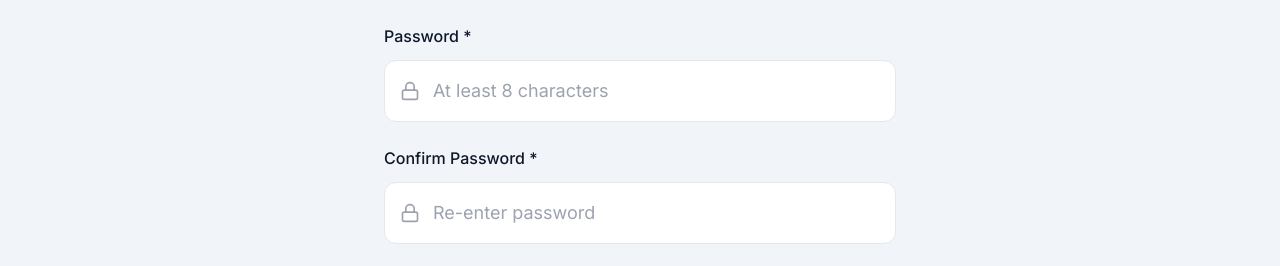
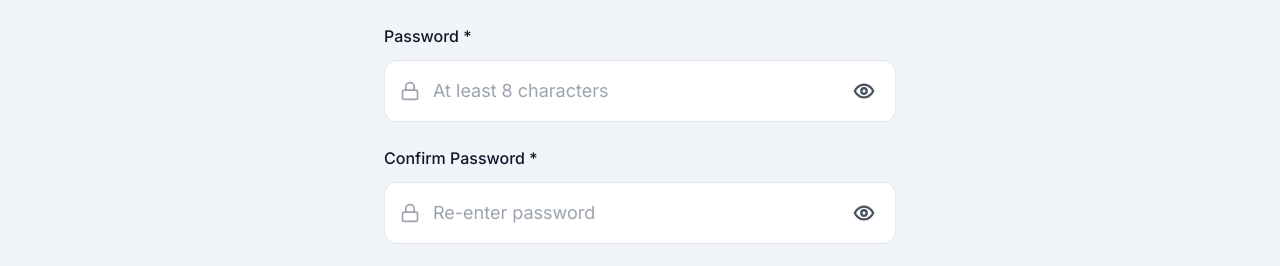
Before and after one commit to me22abd/hertsmarketplace_frontend, a React (Vite) app: page /register in a window 1280 px wide. Shown: the part 531-797 px from the top of the page. Built offline with nearby package versions, Linux system fonts and the light colour scheme; no server answers.

Commit message:
Add visible eye icon for password show/hide toggle on login and register pages

```diff
--- a/src/pages/Login.tsx
+++ b/src/pages/Login.tsx
@@ -1,6 +1,6 @@
 import { useState } from 'react';
 import { Link, useNavigate, useLocation } from 'react-router-dom';
-import { ArrowLeft, Mail, Lock } from 'lucide-react';
+import { ArrowLeft, Mail, Lock, Eye, EyeOff } from 'lucide-react';
 import { useAuthStore } from '@/store/authStore';
 import toast from 'react-hot-toast';
 import { getErrorMessage } from '@/utils/helpers';
@@ -14,6 +14,7 @@ export default function Login() {
     email: '',
     password: '',
   });
+  const [showPassword, setShowPassword] = useState(false);
 
   const from = (location.state as any)?.from?.pathname || '/home';
 
@@ -78,17 +79,34 @@ export default function Login() {
                 Password
               </label>
               <div className="relative">
-                <Lock size={20} className="absolute left-4 top-1/2 -translate-y-1/2 text-gray-400" />
+                <Lock size={20} className="absolute left-4 top-1/2 -translate-y-1/2 text-gray-400 pointer-events-none" />
                 <input
-                  type="password"
+                  type={showPassword ? 'text' : 'password'}
                   id="password"
                   name="password"
                   value={formData.password}
                   onChange={handleChange}
                   placeholder="Enter your password"
-                  className="input pl-12 text-base md:text-lg py-3 md:py-4"
+                  className="input pl-12 pr-14 text-base md:text-lg py-3 md:py-4"
                   required
                 />
+                <button
+                  type="button"
+                  onClick={(e) => {
+                    e.preventDefault();
+                    e.stopPropagation();
+                    setShowPassword(!showPassword);
+                  }}
+                  className="absolute right-3 top-1/2 -translate-y-1/2 z-20 flex items-center justify-center w-10 h-10 text-gray-600 hover:text-gray-800 hover:bg-gray-100 rounded-lg transition-all duration-200 cursor-pointer border-0 outline-none focus:outline-none focus:ring-2 focus:ring-primary/20"
+                  aria-label={showPassword ? 'Hide password' : 'Show password'}
+                  tabIndex={0}
+                >
+                  {showPassword ? (
+                    <EyeOff size={22} strokeWidth={2.5} className="text-gray-600" />
+                  ) : (
+                    <Eye size={22} strokeWidth={2.5} className="text-gray-600" />
+                  )}
+                </button>
               </div>
             </div>
 
--- a/src/pages/Register.tsx
+++ b/src/pages/Register.tsx
@@ -1,6 +1,6 @@
 import { useState } from 'react';
 import { Link, useNavigate } from 'react-router-dom';
-import { ArrowLeft, Mail, Lock, User as UserIcon, BookOpen } from 'lucide-react';
+import { ArrowLeft, Mail, Lock, User as UserIcon, BookOpen, Eye, EyeOff } from 'lucide-react';
 import { useAuthStore } from '@/store/authStore';
 import toast from 'react-hot-toast';
 import { getErrorMessage } from '@/utils/helpers';
@@ -16,6 +16,8 @@ export default function Register() {
     name: '',
     course: '',
   });
+  const [showPassword, setShowPassword] = useState(false);
+  const [showPassword2, setShowPassword2] = useState(false);
 
   const handleSubmit = async (e: React.FormEvent) => {
     e.preventDefault();
@@ -131,18 +133,35 @@ export default function Register() {
                 Password *
               </label>
               <div className="relative">
-                <Lock size={20} className="absolute left-4 top-1/2 -translate-y-1/2 text-gray-400" />
+                <Lock size={20} className="absolute left-4 top-1/2 -translate-y-1/2 text-gray-400 pointer-events-none" />
                 <input
-                  type="password"
+                  type={showPassword ? 'text' : 'password'}
                   id="password"
                   name="password"
                   value={formData.password}
                   onChange={handleChange}
                   placeholder="At least 8 characters"
-                  className="input pl-12 text-base md:text-lg py-3 md:py-4"
+                  className="input pl-12 pr-14 text-base md:text-lg py-3 md:py-4"
                   required
                   minLength={8}
                 />
+                <button
+                  type="button"
+                  onClick={(e) => {
+                    e.preventDefault();
+                    e.stopPropagation();
+                    setShowPassword(!showPassword);
+                  }}
+                  className="absolute right-3 top-1/2 -translate-y-1/2 z-20 flex items-center justify-center w-10 h-10 text-gray-600 hover:text-gray-800 hover:bg-gray-100 rounded-lg transition-all duration-200 cursor-pointer border-0 outline-none focus:outline-none focus:ring-2 focus:ring-primary/20"
+                  aria-label={showPassword ? 'Hide password' : 'Show password'}
+                  tabIndex={0}
+                >
+                  {showPassword ? (
+                    <EyeOff size={22} strokeWidth={2.5} className="text-gray-600" />
+                  ) : (
+                    <Eye size={22} strokeWidth={2.5} className="text-gray-600" />
+                  )}
+                </button>
               </div>
             </div>
 
@@ -152,17 +171,34 @@ export default function Register() {
                 Confirm Password *
               </label>
               <div className="relative">
-                <Lock size={20} className="absolute left-4 top-1/2 -translate-y-1/2 text-gray-400" />
+                <Lock size={20} className="absolute left-4 top-1/2 -translate-y-1/2 text-gray-400 pointer-events-none" />
                 <input
-                  type="password"
+                  type={showPassword2 ? 'text' : 'password'}
                   id="password2"
                   name="password2"
                   value={formData.password2}
                   onChange={handleChange}
                   placeholder="Re-enter password"
-                  className="input pl-12 text-base md:text-lg py-3 md:py-4"
+                  className="input pl-12 pr-14 text-base md:text-lg py-3 md:py-4"
                   required
                 />
+                <button
+                  type="button"
+                  onClick={(e) => {
+                    e.preventDefault();
+                    e.stopPropagation();
+                    setShowPassword2(!showPassword2);
+                  }}
+                  className="absolute right-3 top-1/2 -translate-y-1/2 z-20 flex items-center justify-center w-10 h-10 text-gray-600 hover:text-gray-800 hover:bg-gray-100 rounded-lg transition-all duration-200 cursor-pointer border-0 outline-none focus:outline-none focus:ring-2 focus:ring-primary/20"
+                  aria-label={showPassword2 ? 'Hide password' : 'Show password'}
+                  tabIndex={0}
+                >
+                  {showPassword2 ? (
+                    <EyeOff size={22} strokeWidth={2.5} className="text-gray-600" />
+                  ) : (
+                    <Eye size={22} strokeWidth={2.5} className="text-gray-600" />
+                  )}
+                </button>
               </div>
             </div>
 
```
